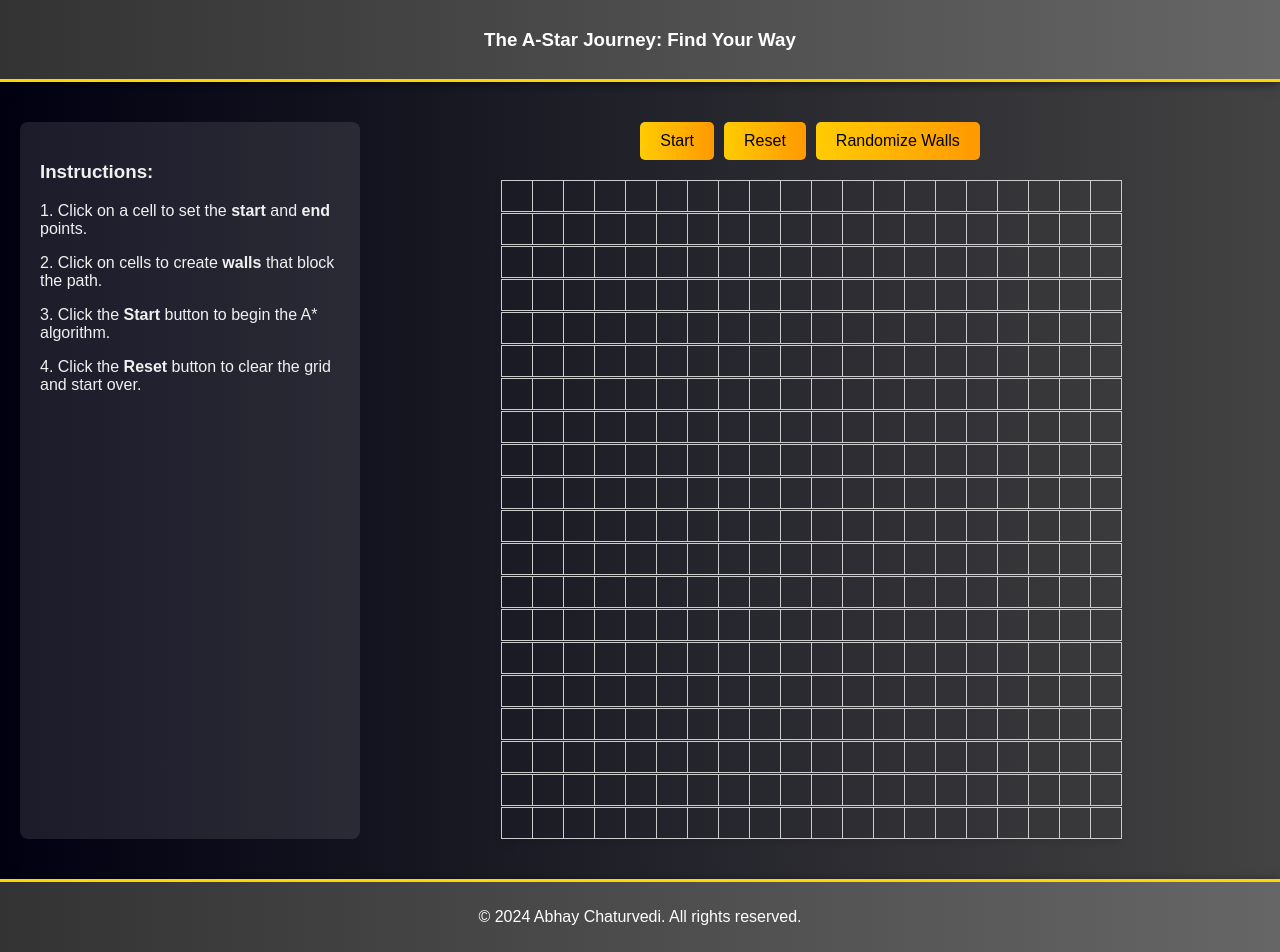
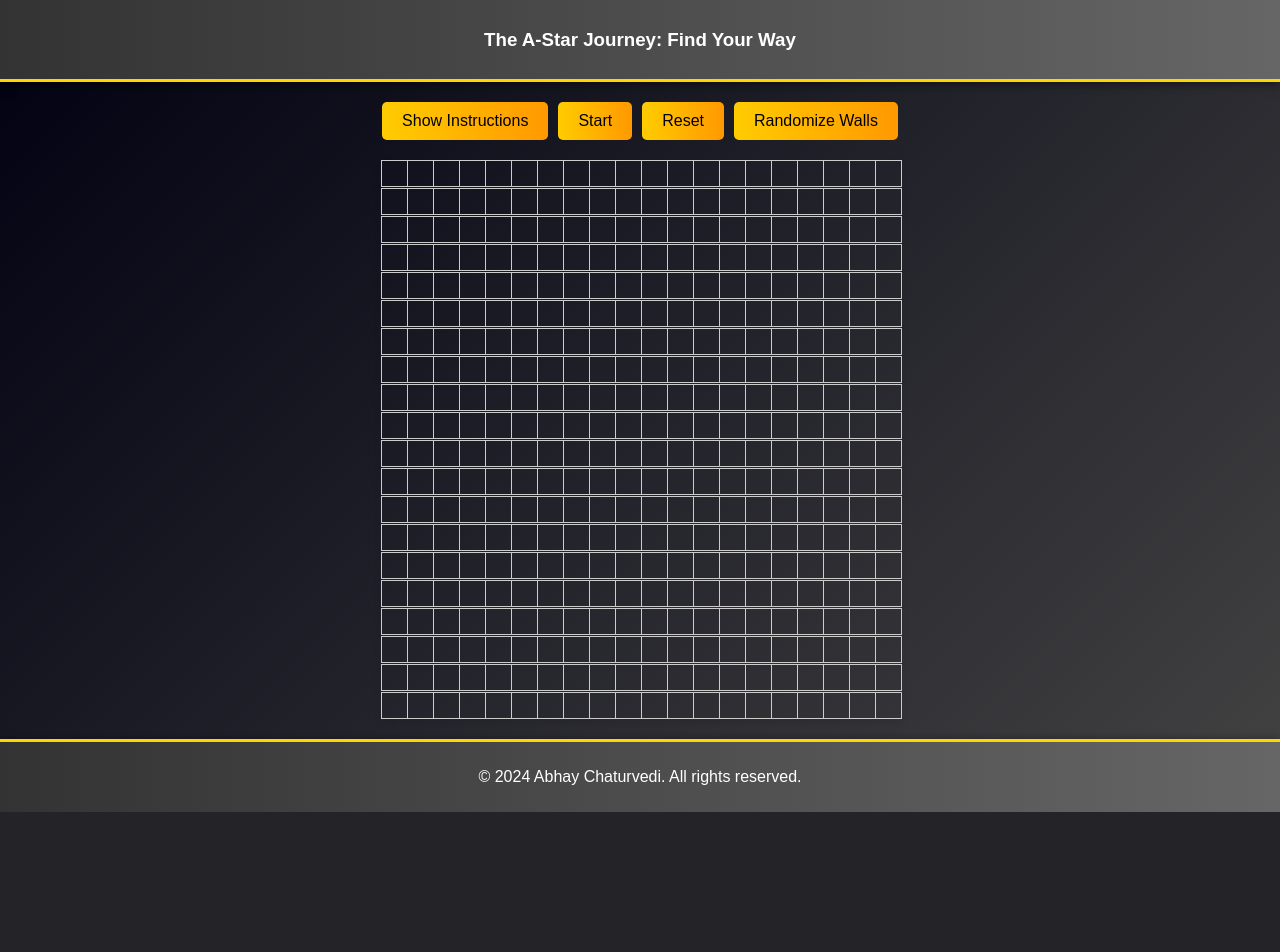
Before and after one commit to Abhay152002/A_path, a Django app: page / in a window 1280 px wide. After the commit the page ends 812 px from the top, so only its background shows below. Run offline with Django 5.2, Linux system fonts and the light colour scheme.

Commit message:
first commit

```diff
--- a/static/script.js
+++ b/static/script.js
@@ -1,25 +1,58 @@
 const gridElement = document.getElementById('grid');
 const startBtn = document.getElementById('start-btn');
 const resetBtn = document.getElementById('reset-btn');
-const modal = document.getElementById('modal');
+//const modal = document.getElementById('modal');
 let grid = [];
 let start = null;
 let end = null;
 
 // Create grid
 function createGrid() {
-    gridElement.innerHTML = '';
-    grid = Array.from({ length: 20 }, () => Array(20).fill(0)); // 0 for walkable
+    const width = window.innerWidth;
+    const height = window.innerHeight;
 
-    for (let i = 0; i < 20; i++) {
-        for (let j = 0; j < 20; j++) {
+    // Define the number of rows and columns based on the screen size
+    let rows, cols;
+    if (width < 400) {
+        rows = 12; // Smaller grid for mobile screens
+        cols = 12;
+    } else if (width < 800) {
+        rows = 15; // Medium grid for tablet screens
+        cols = 15;
+    } else {
+        rows = 20; // Default for larger screens
+        cols = 20;
+    }
+
+    gridElement.innerHTML = '';  // Clear existing grid
+    grid = Array.from({ length: rows }, () => Array(cols).fill(0)); // Create grid array
+
+    for (let i = 0; i < rows; i++) {
+        for (let j = 0; j < cols; j++) {
             const cell = document.createElement('div');
             cell.classList.add('cell');
             cell.addEventListener('click', () => selectCell(i, j, cell));
             gridElement.appendChild(cell);
         }
     }
+
+    // Optionally, adjust the size of the cells to fit the screen better
+    adjustCellSize(rows, cols);
 }
+
+function adjustCellSize(rows, cols) {
+    const cellSize = Math.min(
+        Math.floor(gridElement.offsetWidth / cols),
+        Math.floor(gridElement.offsetHeight / rows)
+    );
+
+    const cells = document.querySelectorAll('.cell');
+    cells.forEach(cell => {
+        cell.style.width = `${cellSize}px`;
+        cell.style.height = `${cellSize}px`;
+    });
+}
+
 
 // Handle cell selection
 function selectCell(i, j, cell) {
@@ -83,9 +116,11 @@ function renderGrid() {
     }
 }
 async function animatePath(path) {
+    const gridWidth = grid[0].length;
     for (let i = 0; i < path.length; i++) {
         const [x, y] = path[i];
-        const cell = gridElement.children[x * 20 + y];
+        const cellIndex = x*gridWidth + y;
+        const cell = gridElement.children[cellIndex];
 
         // Add the path class to the cell
         cell.classList.add('path');
@@ -157,9 +192,31 @@ function getCookie(name) {
     }
     return cookieValue;
 }
+const openInstructionsBtn = document.getElementById('open-instructions-btn');
+const instructionsModal = document.getElementById('instructions-modal');
+const closeButton = document.querySelector('.close-button');
+
+// Open the modal when the button is clicked
+openInstructionsBtn.addEventListener('click', () => {
+    instructionsModal.style.display = 'block';
+});
+
+// Close the modal when the close button is clicked
+closeButton.addEventListener('click', () => {
+    instructionsModal.style.display = 'none';
+});
+
+// Close the modal when clicking outside of the modal content
+window.addEventListener('click', (event) => {
+    if (event.target === instructionsModal) {
+        instructionsModal.style.display = 'none';
+    }
+});
+
 
 // Event listeners
 startBtn.addEventListener('click', startAlgorithm);
 resetBtn.addEventListener('click', resetGrid);
 document.getElementById('randomize-btn').addEventListener('click', randomizeWalls);
+window.addEventListener('resize', createGrid);
 createGrid();
--- a/static/styles.css
+++ b/static/styles.css
@@ -1,7 +1,7 @@
 body {
     font-family: Arial, sans-serif;
     margin: 0;
-    background: linear-gradient(90deg, #000011, #434343);
+    background: linear-gradient(135deg, #000011, #434343);
 }
 
 header {
@@ -15,7 +15,6 @@ header {
 }
 
 #container {
-    flex: 1;
     display: flex;
     flex-direction: column;
     align-items: center;
@@ -41,7 +40,7 @@ header {
 
 #grid {
     display: grid;
-    grid-template-columns: repeat(20, 30px);
+    grid-template-columns: repeat(20,25px);
     grid-gap: 1px;
     margin-top: 20px;
     margin-bottom: 20px;
@@ -73,10 +72,44 @@ button {
 button:hover {
     background: linear-gradient(90deg, #ff9900, #ffcc00);/* Add shadow effect */
 }
+.modal {
+    display: none; /* Hidden by default */
+    position: fixed; /* Stay in place */
+    z-index: 1; /* Sit on top */
+    left: 0;
+    top: 0;
+    width: 100%; /* Full width */
+    height: 100%; /* Full height */
+    overflow: auto; /* Enable scroll if needed */
+    background-color: rgba(0, 0, 0, 0.7); /* Black w/ opacity */
+}
+
+.modal-content {
+    background-color: #fefefe;
+    margin: 15% auto; /* 15% from the top and centered */
+    padding: 20px;
+    border: 1px solid #888;
+    width: 50%;
+     border-radius:8px;/* Could be more or less, depending on screen size */
+}
+
+.close-button {
+    color: #aaa;
+    float: right;
+    font-size: 28px;
+    font-weight: bold;
+}
+
+.close-button:hover,
+.close-button:focus {
+    color: black;
+    text-decoration: none;
+    cursor: pointer;
+}
 
 .cell {
-    width: 30px;
-    height: 30px;
+    height:30px;
+    width:30px;
     border: 1px solid #ccc;
     cursor: pointer;
     transition: background-color 0.3s ease;
--- a/template/index.html
+++ b/template/index.html
@@ -11,24 +11,33 @@
     <header>
         <h3>The A-Star Journey: Find Your Way</h3>
     </header>
-     <div class="flex-container">
-            <div id="instructions">
-                <h3>Instructions:</h3>
-                <p>1. Click on a cell to set the <strong>start</strong> and <strong>end</strong> points.</p>
-                <p>2. Click on cells to create <strong>walls</strong> that block the path.</p>
-                <p>3. Click the <strong>Start</strong> button to begin the A* algorithm.</p>
-                <p>4. Click the <strong>Reset</strong> button to clear the grid and start over.</p>
-            </div>
+     <!div class="flex-container">
+           <!-- Button to open the modal -->
+
+
+<!-- The Modal -->
+<div id="instructions-modal" class="modal">
+    <div class="modal-content">
+        <span class="close-button">&times;</span>
+        <h2>Instructions:</h2>
+        <p>1. Click on a cell to set the <strong>start</strong> and <strong>end</strong> points.</p>
+        <p>2. Click on cells to create <strong>walls</strong> that block the path.</p>
+        <p>3. Click the <strong>Start</strong> button to begin the A* algorithm.</p>
+        <p>4. Click the <strong>Reset</strong> button to clear the grid and start over.</p>
+    </div>
+</div>
+
 
     <div id="container">
         <div class="controls">
+            <button id="open-instructions-btn">Show Instructions</button>
             <button id="start-btn" title="Start the A* algorithm">Start</button>
             <button id="reset-btn" title="Reset the grid and start over">Reset</button>
             <button id="randomize-btn" title="Generate random walls">Randomize Walls</button>
         </div>
         <div id="grid"></div>
     </div>
-     </div>
+     <!/div>
     <footer>
         <p>&copy; 2024 Abhay Chaturvedi. All rights reserved.</p>
     </footer>
```
Also changed, not shown: other parts of static/styles.css (+43 -31 lines).
